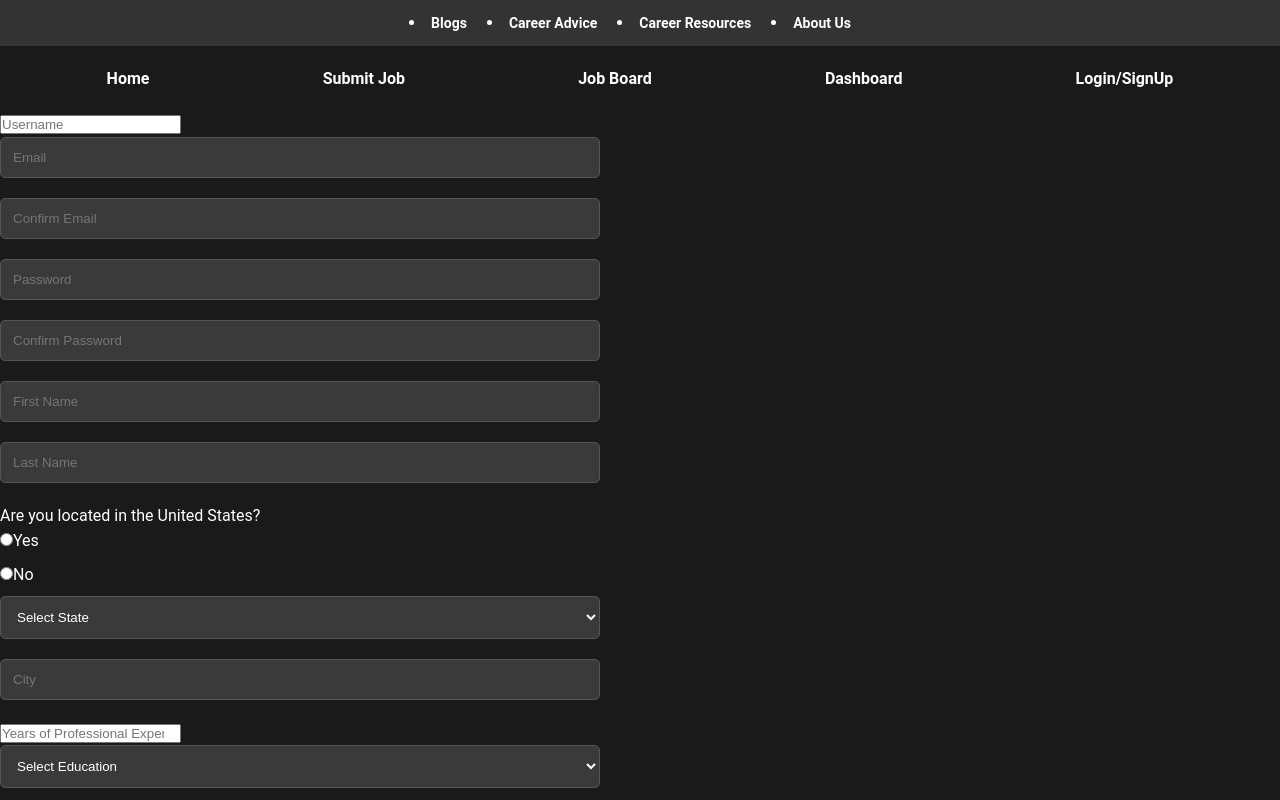
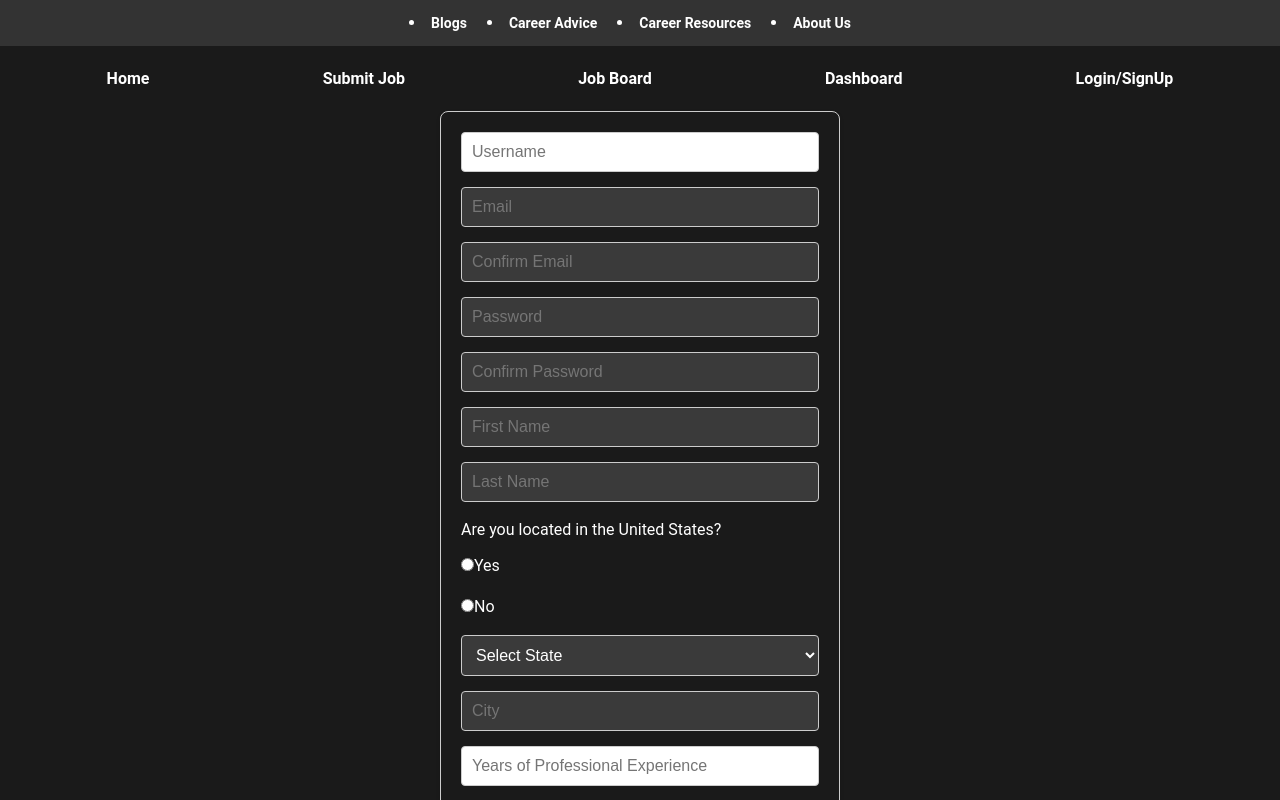
Before and after one commit to CSnowden1/TheFrontEndCircle, a React (Create React App) app in the folder frontend-circle/: page /register in a window 1280 px wide. Shown: the top 800 px of the page. Built offline with nearby package versions, Linux system fonts and the light colour scheme.

Commit message:
updated job submit form

```diff
--- a/frontend-circle/src/App.js
+++ b/frontend-circle/src/App.js
@@ -43,7 +43,7 @@ function App() {
           <Route path="/" element={<HomePage />} />
           <Route path="/job-board" element={<ProtectedRoute><JobBoardPage /></ProtectedRoute>} />
           <Route path="/job-board/jobs/:jobId" element={<ProtectedRoute><JobPage /></ProtectedRoute>} />
-          <Route path="/submit-job" element={<ProtectedRoute><JobSubmissionPage /></ProtectedRoute>} />
+          <Route path="/submit-job" element={<ProtectedRoute><JobSubmissionPage user={user} /></ProtectedRoute>} />
           <Route path="/dashboard" element={<ProtectedRoute><Dashboard user={user} /></ProtectedRoute>} />
           <Route path="/dashboard/adminregister" element={<ProtectedRoute><AdminRequestPage /></ProtectedRoute>} />
           <Route path='/login' element={<LoginForm />} />
--- a/frontend-circle/src/components/RegisterForm.js
+++ b/frontend-circle/src/components/RegisterForm.js
@@ -1,23 +1,71 @@
 import React, { useState } from 'react';
+import styled from 'styled-components';
 import { auth } from '../firebase-config';
 import { createUserWithEmailAndPassword } from 'firebase/auth';
 
-
-
 const states = ["Alabama", "Alaska", "Maryland" /* ... all other states ... */];
 
+const RegisterFormContainer = styled.div`
+  max-width: 400px;
+  margin: 0 auto;
+  padding: 20px;
+  border: 1px solid #ccc;
+  border-radius: 8px;
+  box-shadow: 0 2px 4px rgba(0, 0, 0, 0.1);
+`;
 
+const ErrorMessage = styled.p`
+  color: #ff0000;
+  margin-bottom: 10px;
+`;
+
+const StyledForm = styled.form`
+  display: flex;
+  flex-direction: column;
+
+  input,
+  select {
+    margin-bottom: 15px;
+    padding: 10px;
+    border: 1px solid #ccc;
+    border-radius: 4px;
+    font-size: 16px;
+  }
+
+  label {
+    margin-right: 10px;
+  }
+
+  p {
+    font-size: 16px;
+    margin-bottom: 10px;
+  }
+
+  button {
+    padding: 12px;
+    background-color: #4caf50;
+    color: #fff;
+    border: none;
+    border-radius: 4px;
+    cursor: pointer;
+    font-size: 16px;
+    transition: background-color 0.3s ease;
+
+    &:hover {
+      background-color: #45a049;
+    }
+  }
+`;
 
 function RegisterForm() {
   const [formData, setFormData] = useState({
-    username:'', email: '', confirmEmail: '', password: '', confirmPassword: '',
+    username: '', email: '', confirmEmail: '', password: '', confirmPassword: '',
     firstName: '', lastName: '', city: '', state: '',
     experience: '', education: ''
   });
 
   const [isInUS, setIsInUS] = useState('');
   const [error, setError] = useState('');
-
 
   const handleUSChange = (event) => {
     setIsInUS(event.target.value);
@@ -52,7 +100,6 @@ function RegisterForm() {
     if (isInUS !== 'yes') {
       return setError("Registration is only allowed for users in the United States.");
     }
-
 
     try {
       // Register with Firebase
@@ -94,10 +141,11 @@ function RegisterForm() {
       setError(error.message);
     }
   };
+
   return (
-    <div>
-        {error && <p className="error-message">{error}</p>}
-      <form onSubmit={register}>
+    <RegisterFormContainer>
+      {error && <ErrorMessage>{error}</ErrorMessage>}
+      <StyledForm onSubmit={register}>
         <input type='username' name='username' value={username} onChange={handleChange} placeholder='Username' />
         <input type="email" name="email" value={email} onChange={handleChange} placeholder="Email" />
         <input type="email" name="confirmEmail" value={confirmEmail} onChange={handleChange} placeholder="Confirm Email" />
@@ -141,8 +189,8 @@ function RegisterForm() {
           <option value="self-taught">Self-Taught</option>
         </select>
         <button type="submit">Register</button>
-      </form>
-    </div>
+      </StyledForm>
+    </RegisterFormContainer>
   );
 }
 
--- a/frontend-circle/src/pages/JobSubmissionPage.js
+++ b/frontend-circle/src/pages/JobSubmissionPage.js
@@ -1,32 +1,168 @@
 import React, { useState } from 'react';
+import { useNormalUser } from '../context/userContext';
 
-function JobSubmissionPage() {
-  const [jobTitle, setJobTitle] = useState('');
+const JobSubmissionPage = () => {
+  const { user, updateUser } = useNormalUser();
+  const [formData, setFormData] = useState({
+    title: '',
+    description: '',
+    company: '',
+    location: '',
+    type: '',
+    jobLocationType: '',
+    link: '',
+    user: `${user.user.username}`,
+  });
 
-  const handleSubmit = (event) => {
-    event.preventDefault();
-    // Handle the form submission logic
-    console.log('Job Title:', jobTitle);
-    // Submit to backend or service
+  const handleChange = (e) => {
+    setFormData({ ...formData, [e.target.name]: e.target.value, user: `${user.user.username}` });
+  };
+
+  const handleSubmit = async (e) => {
+    e.preventDefault();
+
+    try {
+      // Assuming 'onJobSubmit' is a function passed down to handle the submission
+      console.log(formData);
+
+      // API call to submit job data
+      const response = await fetch('http://localhost:5000/api/jobs/submit', {
+        method: 'POST',
+        headers: { 'Content-Type': 'application/json' },
+        body: JSON.stringify(formData),
+      });
+
+      const data = await response.json();
+
+      if (!response.ok) {
+        throw new Error(data.message || 'Error submitting job');
+      }
+
+      console.log('Job submitted successfully:', data);
+
+      // Optionally, reset the form after submission
+      setFormData({
+        title: '',
+        description: '',
+        company: '',
+        location: '',
+        type: '',
+        jobLocationType: '',
+        link: '', // Reset 'link' field
+      });
+    } catch (error) {
+      console.error('Error submitting job:', error);
+    }
   };
 
   return (
-    <div>
-      <h2>Submit a Job Posting</h2>
-      <form onSubmit={handleSubmit}>
-        <div>
-          <label>Job Title:</label>
+    <div style={styles.container}>
+      <h2 style={styles.heading}>Submit a New Job</h2>
+      <form style={styles.form} onSubmit={handleSubmit}>
+        <label>
+          Job Title
           <input
-            type="text"
-            value={jobTitle}
-            onChange={(e) => setJobTitle(e.target.value)}
+            name="title"
+            value={formData.title}
+            onChange={handleChange}
+            placeholder="Enter job title"
           />
-        </div>
-        {/* Add more form fields here */}
-        <button type="submit">Submit Job</button>
+        </label>
+
+        <label>
+          Job Description
+          <textarea
+            name="description"
+            value={formData.description}
+            onChange={handleChange}
+            placeholder="Enter job description"
+          />
+        </label>
+
+        <label>
+          Company
+          <input
+            name="company"
+            value={formData.company}
+            onChange={handleChange}
+            placeholder="Enter company name"
+          />
+        </label>
+
+        <label>
+          Location
+          <input
+            name="location"
+            value={formData.location}
+            onChange={handleChange}
+            placeholder="Enter job location"
+          />
+        </label>
+
+        <label>
+          Job Type
+          <select name="type" value={formData.type} onChange={handleChange}>
+            <option value="" disabled>Select job type</option>
+            <option value="full-time">Full Time</option>
+            <option value="part-time">Part Time</option>
+          </select>
+        </label>
+
+        <label>
+          Job Location Type
+          <select name="jobLocationType" value={formData.jobLocationType} onChange={handleChange}>
+            <option value="" disabled>Select job location type</option>
+            <option value="onsite">Onsite</option>
+            <option value="remote">Remote</option>
+          </select>
+        </label>
+
+        <label>
+          Link to Job
+          <input
+            name="link"
+            value={formData.link}
+            onChange={handleChange}
+            placeholder="Enter link to job"
+          />
+        </label>
+
+        <button type="submit" style={styles.submitButton}>
+          Submit Job
+        </button>
       </form>
     </div>
   );
-}
+};
+
+const styles = {
+  container: {
+    display: 'flex',
+    flexDirection: 'column',
+    alignItems: 'center',
+    justifyContent: 'center',
+    minHeight: '100vh',
+    padding: '20px',
+  },
+  heading: {
+    textAlign: 'center',
+    marginBottom: '20px',
+  },
+  form: {
+    display: 'flex',
+    flexDirection: 'column',
+    maxWidth: '400px',
+    width: '100%',
+  },
+  submitButton: {
+    backgroundColor: '#007BFF',
+    color: '#fff',
+    padding: '10px',
+    border: 'none',
+    borderRadius: '4px',
+    cursor: 'pointer',
+    marginTop: '20px',
+  },
+};
 
 export default JobSubmissionPage;
```
Lines whose indentation alone changed are shown as unchanged.
